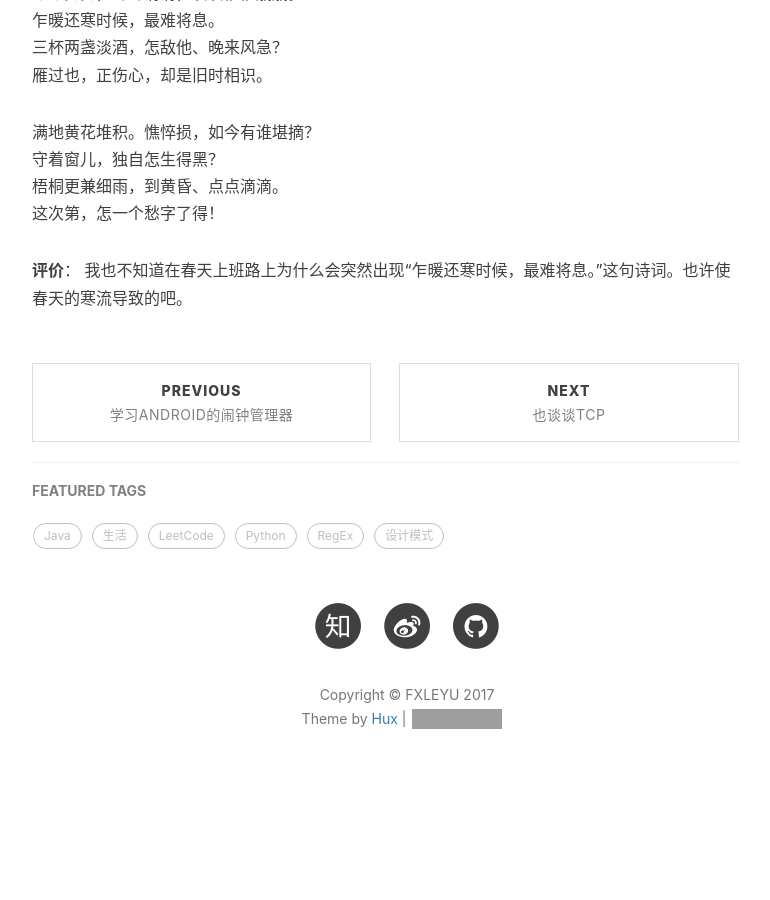
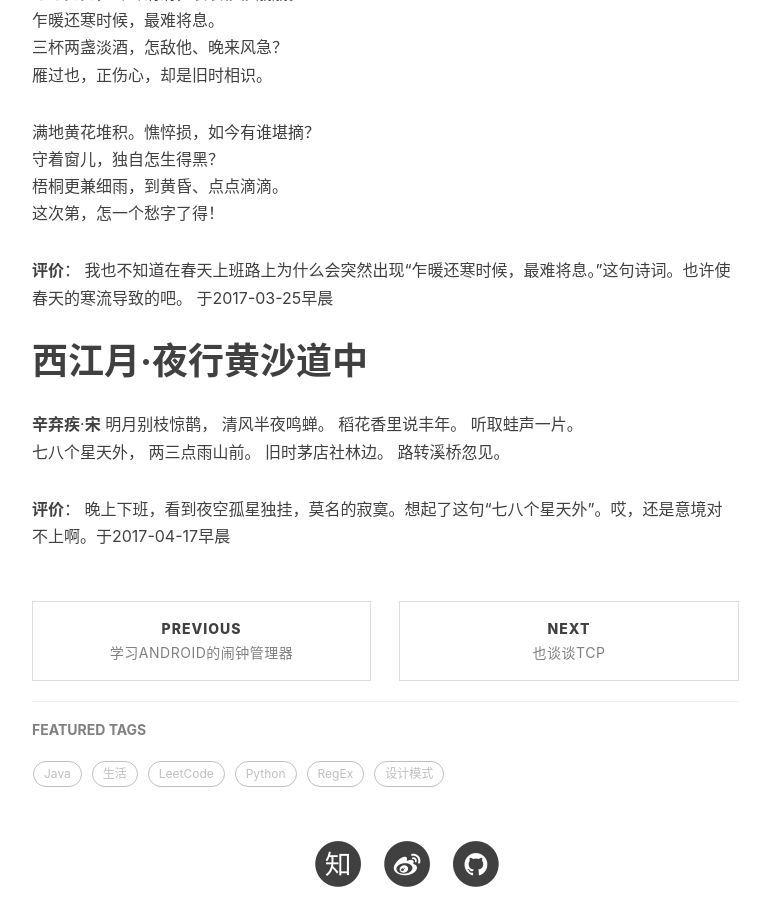
Before and after one commit to fxleyu/fxleyu.github.io, a Jekyll site: the page built from _posts/2017-03-25-the-traditional-classical-chinese-poetry-of-2017.md, in a window 1280 px wide and 900 px high, scrolled down 741 px. Shown: the whole window, without its empty margins (233-1003 px from the left). Built offline with Jekyll 4.4.1, drawn with Linux system fonts in a browser that asks for light colours; nearby versions of some CDN libraries; comment, search, counter and statistics services are not loaded; before the commit the page ends 1564 px from its top, so only the background shows below that; grey boxes are pictures that could not be loaded.

Commit message:
UPDATE the blog of poetry

```diff
--- a/_posts/2017-03-25-the-translating-classical-chinese-poetry-of-2017.md
+++ b/_posts/2017-03-25-the-traditional-classical-chinese-poetry-of-2017.md
@@ -22,4 +22,13 @@ tags:
 这次第，怎一个愁字了得！
 
 **评价**：
-我也不知道在春天上班路上为什么会突然出现“乍暖还寒时候，最难将息。”这句诗词。也许使春天的寒流导致的吧。
+我也不知道在春天上班路上为什么会突然出现“乍暖还寒时候，最难将息。”这句诗词。也许使春天的寒流导致的吧。 于2017-03-25早晨
+
+
+# 西江月·夜行黄沙道中
+**辛弃疾**·**宋**
+明月别枝惊鹊， 清风半夜鸣蝉。 稻花香里说丰年。 听取蛙声一片。
+七八个星天外， 两三点雨山前。 旧时茅店社林边。 路转溪桥忽见。
+
+**评价**：
+晚上下班，看到夜空孤星独挂，莫名的寂寞。想起了这句“七八个星天外”。哎，还是意境对不上啊。于2017-04-17早晨
```
